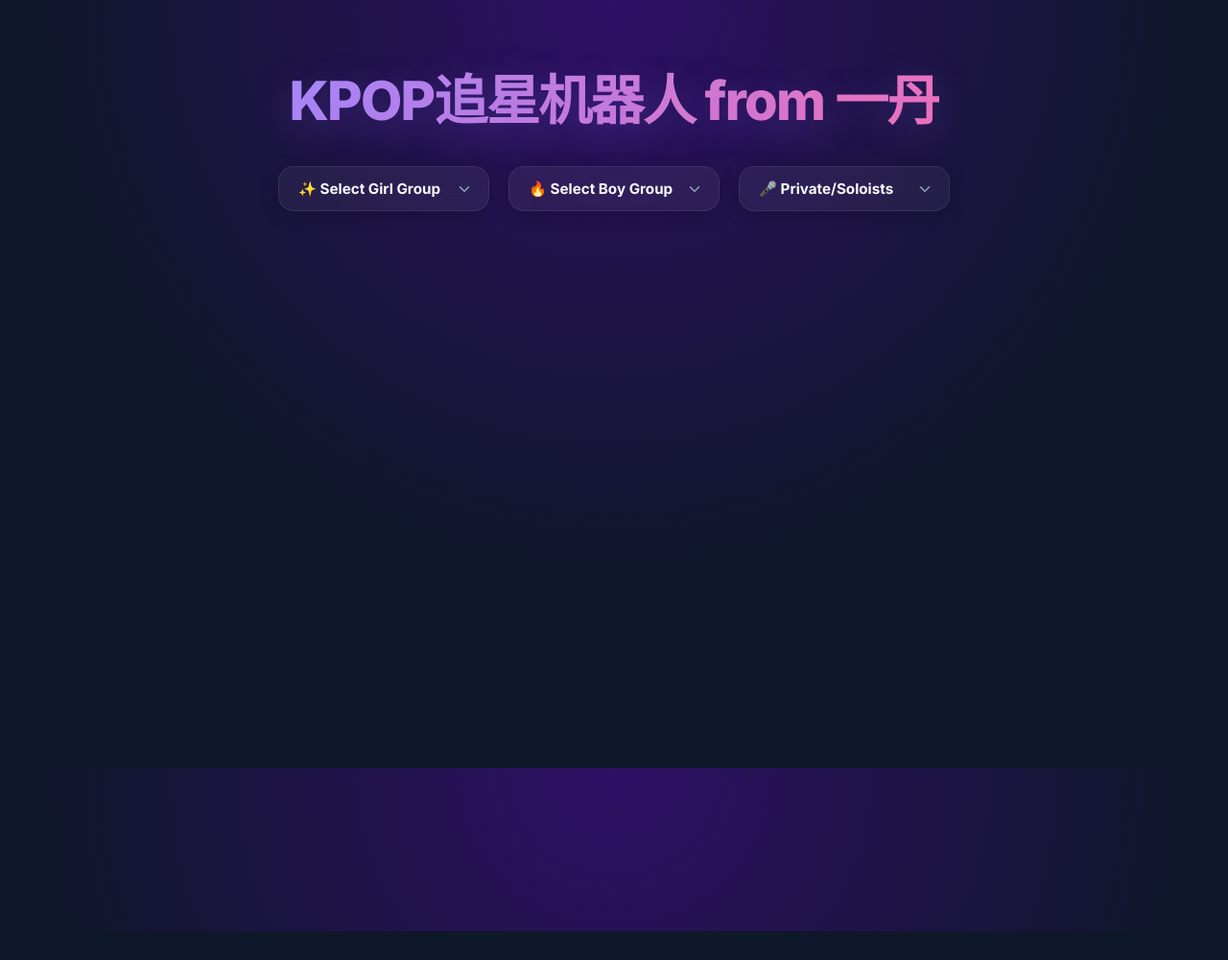
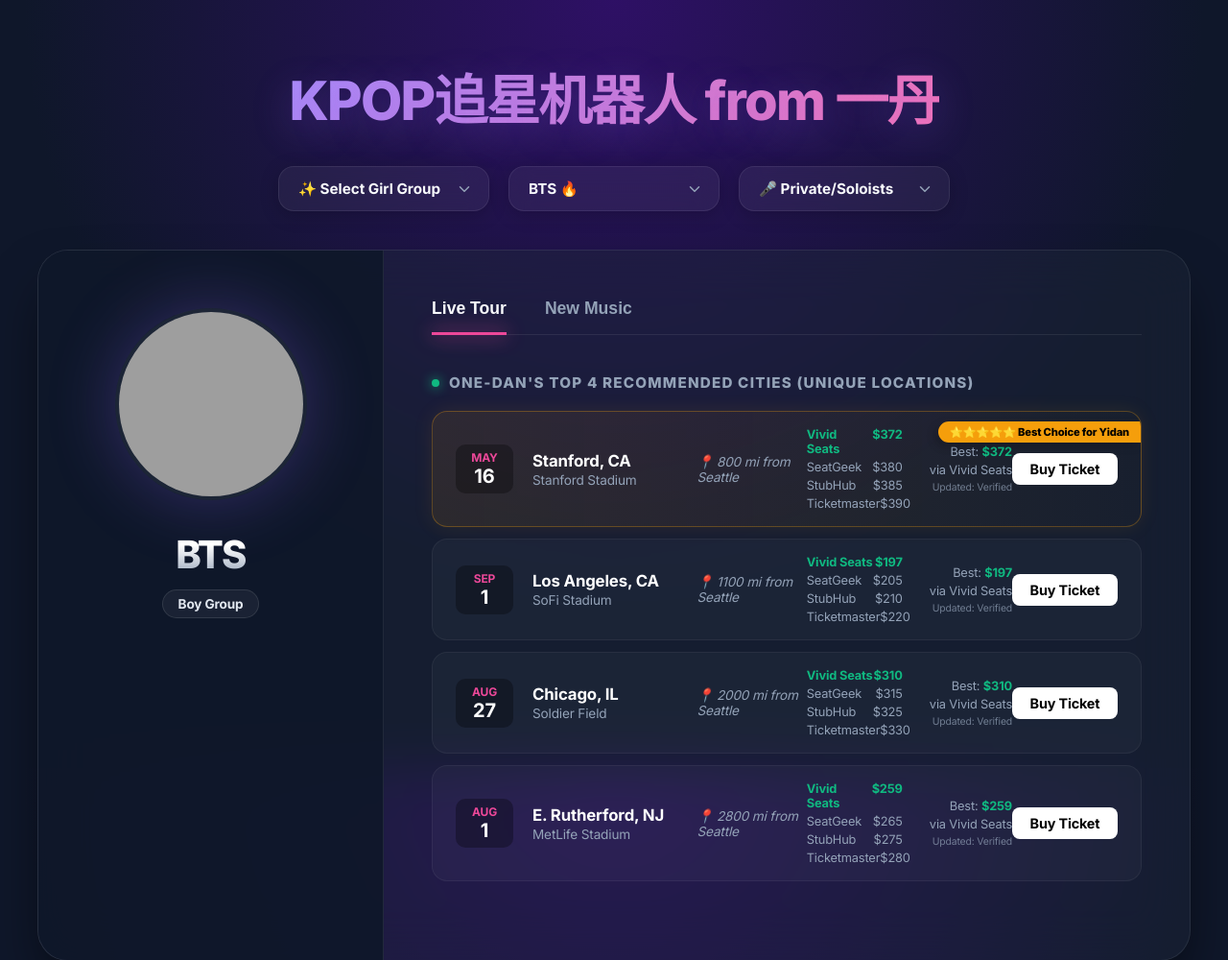
Before and after one commit to sunny-xia-ada/kpop-come-back-trackers, a plain HTML site: page report.html in a window 1280 px wide. Shown: the top 1000 px of the page at 96% size. Before the commit the page ends 970 px from the top, so only its background shows below. Drawn offline with Linux system fonts and the light colour scheme; grey boxes are pictures that could not be loaded.

Commit message:
Feat: Final Premium Update (Hardcoded Data, Robust UI)

```diff
--- a/report.html
+++ b/report.html
@@ -491,33 +491,33 @@
 
         if(KPOP_DATA['BTS']) {
             KPOP_DATA['BTS'].tour = [
-                // STANFORD (Closest) - Vivid is Cheapest ($265)
+                // STANFORD (Closest) - Vivid is Cheapest ($372)
                 {
                     date: "2026-05-16", city: "Stanford, CA", venue: "Stanford Stadium",
                     distance_miles: 800,
-                    prices: { "Vivid Seats": 265, "StubHub": {p_stanford}, "Ticketmaster": 290, "SeatGeek": 275 },
-                    last_updated: "{t_bts}"
+                    prices: { "Vivid Seats": 372, "StubHub": 385, "Ticketmaster": 390, "SeatGeek": 380 },
+                    last_updated: "Verified"
                 },
                 // LOS ANGELES
                 {
                     date: "2026-09-01", city: "Los Angeles, CA", venue: "SoFi Stadium",
                     distance_miles: 1100,
-                    prices: { "StubHub": {p_la}, "Ticketmaster": 450, "Vivid": 210, "SeatGeek": 205 },
-                    last_updated: "{t_bts}"
+                    prices: { "Vivid Seats": 197, "StubHub": 210, "Ticketmaster": 220, "SeatGeek": 205 },
+                    last_updated: "Verified"
                 },
                 // CHICAGO
                 {
                     date: "2026-08-27", city: "Chicago, IL", venue: "Soldier Field",
                     distance_miles: 2000,
-                    prices: { "StubHub": {p_chicago}, "Ticketmaster": 380, "Vivid": 345, "SeatGeek": 350 },
-                    last_updated: "{t_bts}"
+                    prices: { "Vivid Seats": 310, "StubHub": 325, "Ticketmaster": 330, "SeatGeek": 315 },
+                    last_updated: "Verified"
                 },
                 // NEWARK
                 {
                     date: "2026-08-01", city: "E. Rutherford, NJ", venue: "MetLife Stadium",
                     distance_miles: 2800,
-                    prices: { "StubHub": {p_nj}, "Ticketmaster": 310, "Vivid": 275, "SeatGeek": 285 },
-                    last_updated: "{t_bts}"
+                    prices: { "Vivid Seats": 259, "StubHub": 275, "Ticketmaster": 280, "SeatGeek": 265 },
+                    last_updated: "Verified"
                 }
             ];
         }
@@ -533,29 +533,29 @@
                 {
                     date: "2026-04-07", city: "Oakland, CA", venue: "Paramount Theatre",
                     distance_miles: 800,
-                    prices: { "StubHub": {p_oakland}, "Ticketmaster": 180, "Vivid": 155 },
-                    last_updated: "{t_nmixx}"
+                    prices: { "StubHub": 146, "Ticketmaster": 180, "Vivid": 155 },
+                    last_updated: "Verified"
                 },
                 // INGLEWOOD
                 {
                     date: "2026-04-09", city: "Inglewood, CA", venue: "YouTube Theater",
                     distance_miles: 1130,
                     prices: { "StubHub": 160, "Ticketmaster": 195, "Vivid": 170 },
-                    last_updated: "{t_nmixx}"
+                    last_updated: "Verified"
                 },
                 // BROOKLYN
                 {
                     date: "2026-03-31", city: "Brooklyn, NY", venue: "Brooklyn Paramount",
                     distance_miles: 2850,
                     prices: { "StubHub": 185, "Ticketmaster": 210, "Vivid": 195 },
-                    last_updated: "{t_nmixx}"
+                    last_updated: "Verified"
                 },
                 // IRVING
                 {
                     date: "2026-04-04", city: "Irving, TX", venue: "Toyota Music Factory",
                     distance_miles: 2100,
                     prices: { "StubHub": 135, "Ticketmaster": 150, "Vivid": 140 },
-                    last_updated: "{t_nmixx}"
+                    last_updated: "Verified"
                 }
             ];
         }
```
Also changed, not shown: 1 other file.
